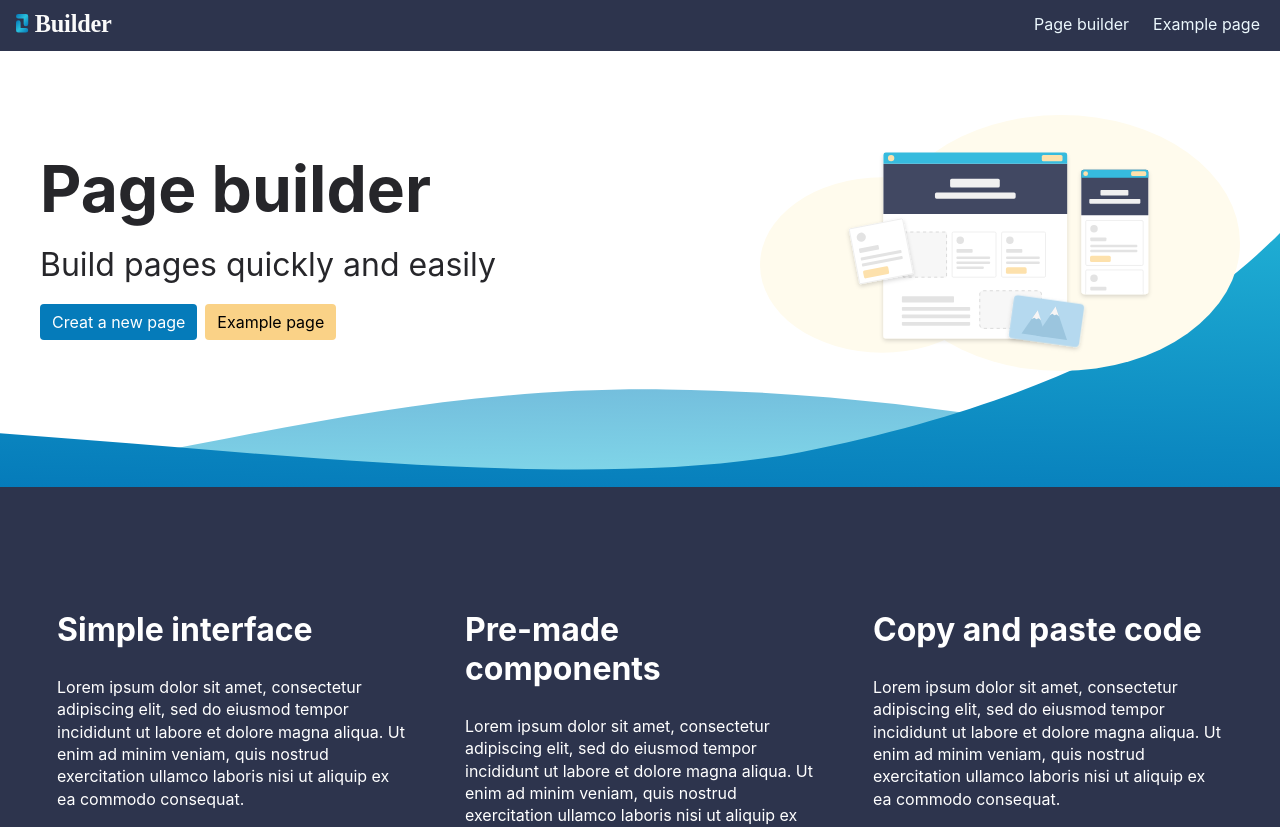
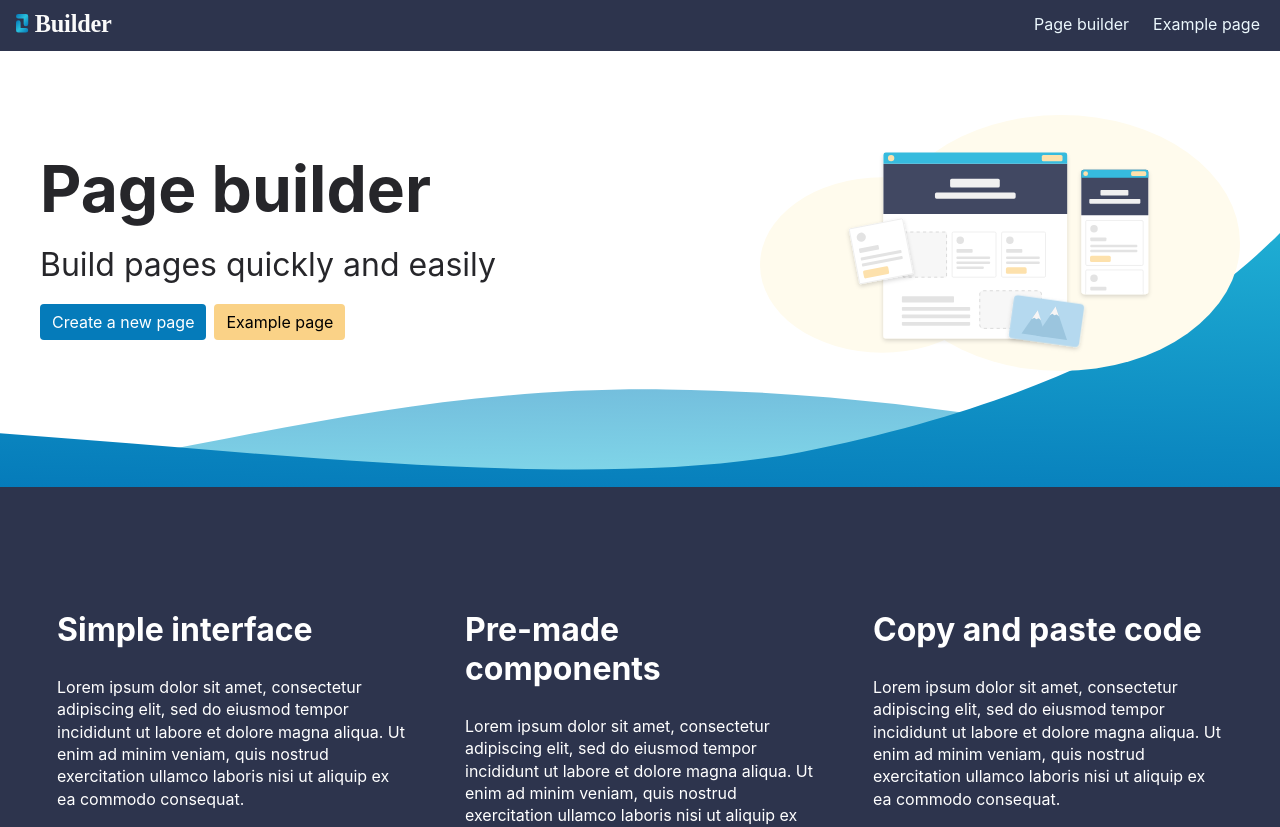
Before and after one commit to ejgoodwin/page-builder, a React (Create React App) app: page / in a window 1280 px wide. Shown: the top 827 px of the page. Built offline with nearby package versions, Linux system fonts and the light colour scheme.

Commit message:
fix typo

```diff
--- a/src/data/home-page-data.js
+++ b/src/data/home-page-data.js
@@ -11,7 +11,7 @@ const testData = [
         image: 'hero-image.svg',
         buttons: [
           {
-						label: 'Creat a new page',
+            label: 'Create a new page',
             link: '/page-builder',
             classes: 'button--primary',
           },
@@ -19,10 +19,10 @@ const testData = [
             label: 'Example page',
             link: '/example-page',
             classes: 'button--secondary',
-					}
-				]
-			}
-		]
+          },
+        ],
+      },
+    ],
   },
   {
     background: '#2D344D',
@@ -41,19 +41,19 @@ const testData = [
       {
         heading: 'Copy and paste code',
         text: 'Lorem ipsum dolor sit amet, consectetur adipiscing elit, sed do eiusmod tempor incididunt ut labore et dolore magna aliqua. Ut enim ad minim veniam, quis nostrud exercitation ullamco laboris nisi ut aliquip ex ea commodo consequat.',
-			}
-		]
+      },
+    ],
   },
   {
     component: 'cta-block',
     classes: 'cta-block--left pb-homepage-cta-block-left',
     items: [
       {
-				heading: "Heading about product",
-				text: "Lorem ipsum dolor sit amet, consectetur adipiscing elit, sed do eiusmod tempor incididunt ut labore et dolore magna aliqua. Ut enim ad minim veniam, quis nostrud exercitation ullamco laboris nisi ut aliquip ex ea commodo consequat. Duis aute irure dolor in reprehenderit in voluptate velit esse cillum dolore eu fugiat nulla pariatur. Excepteur sint occaecat cupidatat non proident, sunt in culpa qui officia deserunt mollit anim id est laborum.",
-				image: 'https://via.placeholder.com/600x350'
-			}
-		]
+        heading: 'Heading about product',
+        text: 'Lorem ipsum dolor sit amet, consectetur adipiscing elit, sed do eiusmod tempor incididunt ut labore et dolore magna aliqua. Ut enim ad minim veniam, quis nostrud exercitation ullamco laboris nisi ut aliquip ex ea commodo consequat. Duis aute irure dolor in reprehenderit in voluptate velit esse cillum dolore eu fugiat nulla pariatur. Excepteur sint occaecat cupidatat non proident, sunt in culpa qui officia deserunt mollit anim id est laborum.',
+        image: 'https://via.placeholder.com/600x350',
+      },
+    ],
   },
   {
     background: '',
@@ -62,17 +62,17 @@ const testData = [
     classes: 'text-block--center pb-text-block-cta',
     items: [
       {
-				heading: "Create pages with an easy to use page builder",
+        heading: 'Create pages with an easy to use page builder',
         buttons: [
           {
             label: 'Create new page',
             link: '/page-builder',
             classes: 'button--secondary',
-					}
-				]
-			}
-		]
-	}
+          },
+        ],
+      },
+    ],
+  },
 ];
 
 export default testData;
```
Lines whose indentation alone changed are shown as unchanged.
